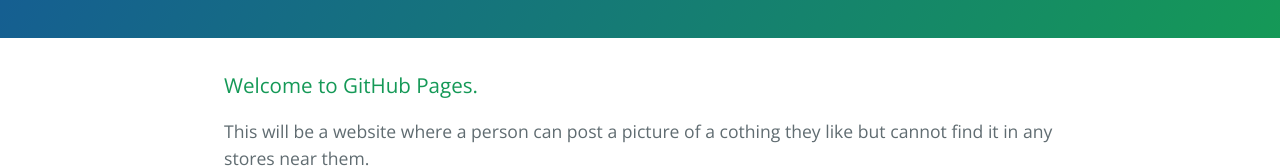
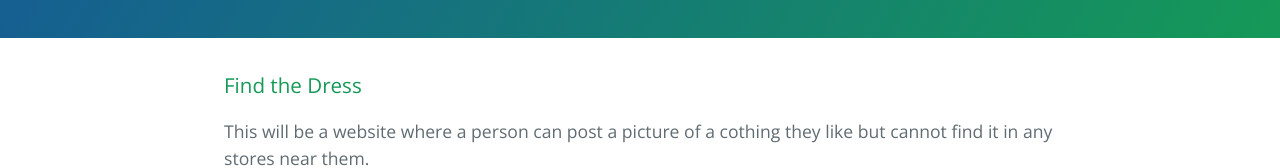
Before and after one commit to Vanshika1/CTD-Planning-Site---Vanshika-Grey, a plain HTML site: page index.html in a window 1280 px wide. Shown: the part 298-466 px from the top of the page. Drawn offline with nearby package versions, Linux system fonts and the light colour scheme.

Commit message:
Update index.html

```diff
--- a/index.html
+++ b/index.html
@@ -20,7 +20,7 @@
 
     <section class="main-content">
       <h3>
-<a id="Find the Dress" class="anchor" href="#shoppingwebsite" aria-hidden="true"><span class="octicon octicon-link"></span></a>Welcome to GitHub Pages.</h3>
+<a id="Find the Dress" class="anchor" href="#shoppingwebsite" aria-hidden="true"><span class="octicon octicon-link"></span></a>Find the Dress</h3>
 
 <p>This will be a website where a person can post a picture of a cothing they like but cannot find it in any stores near them.</p>
 <p>The website will find location where you could find that clothing or a cothing that looks similar to it.</p>
```
